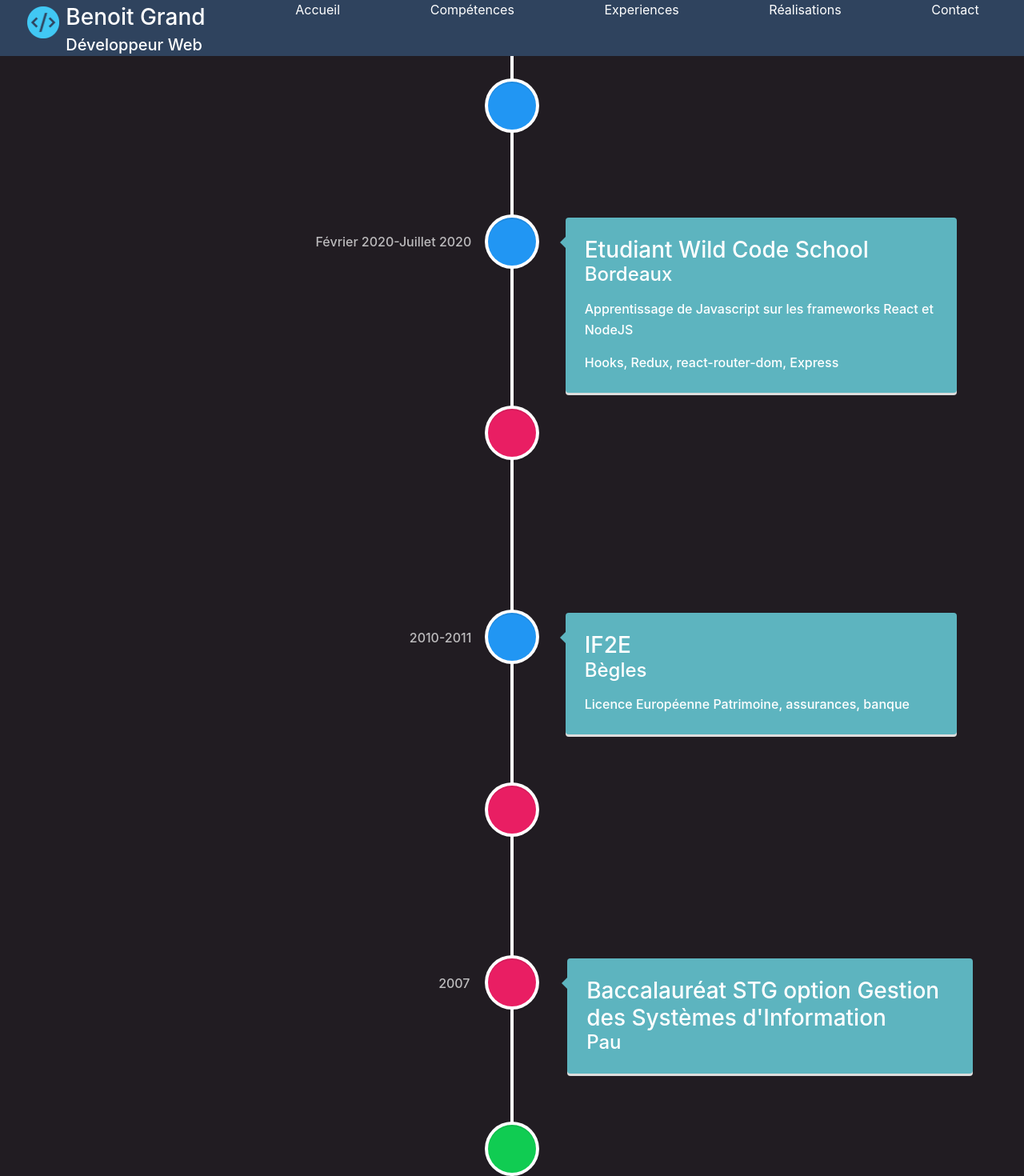
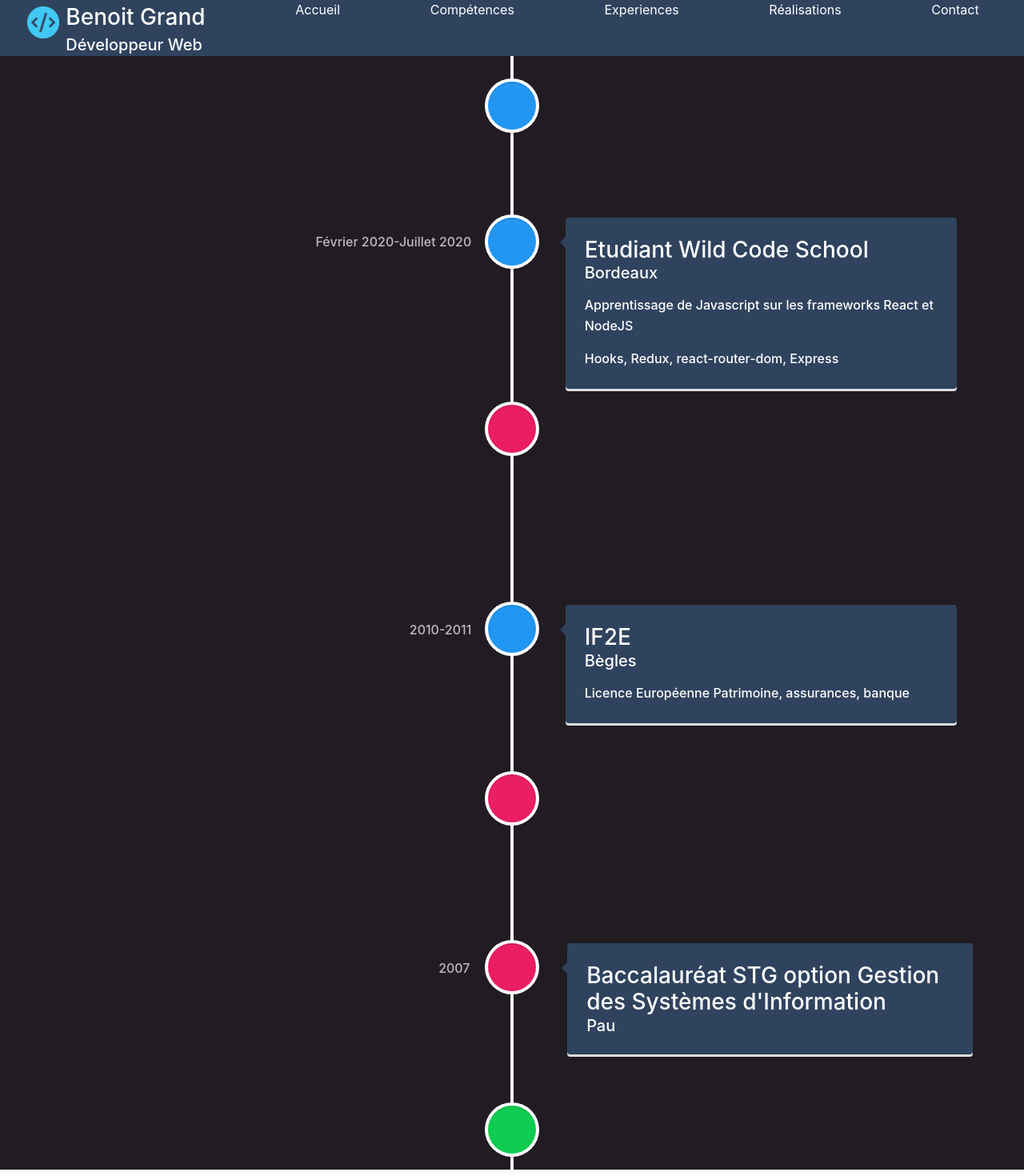
Before and after one commit to bengrand-developer/portefolio, a React (Create React App) app in the folder portefolio/: page /experiences in a window 1280 px wide. Shown: the top 1470 px of the page at 80% size. Built offline with nearby package versions, Linux system fonts and the light colour scheme.

Commit message:
add style again

```diff
--- a/portefolio/src/App.js
+++ b/portefolio/src/App.js
@@ -6,6 +6,8 @@ import Home from "./components/Home/Home";
 import Competences from "./components/Competences/Competences";
 import Realisations from "./components/Realisations/Realisations";
 import Contact from "./components/Contact/Contact";
+import Slider from "./components/Slider/Slider";
+import CenterMode from "./components/Slider/Slider";
 
 function App() {
   return (
@@ -16,6 +18,7 @@ function App() {
         <Route path="/experiences" component={Experiences} />
         <Route path="/competences" component={Competences} />
         <Route path="/realisations" component={Realisations} />
+
         <Route path="/contact" component={Contact} />
       </Switch>
     </div>
--- a/portefolio/src/components/Competences/Competences.css
+++ b/portefolio/src/components/Competences/Competences.css
@@ -25,13 +25,15 @@
   width: 75%;
   height: 100px;
   padding-top: 15px;
+  margin-bottom: 20px;
 }
 
 .logo {
   object-fit: contain;
-  width: 60px;
-  height: 60px;
+  width: 80px;
+  height: 80px;
   padding: 15px;
+  margin: 10px;
 }
 
 .text-competences-container {
@@ -40,4 +42,5 @@
   text-align: center;
   background-color: #2f435e;
   color: white;
+  margin-top: 15px;
 }
--- a/portefolio/src/components/Experiences/Experiences.css
+++ b/portefolio/src/components/Experiences/Experiences.css
@@ -18,3 +18,7 @@
   height: 300px;
   object-fit: contain;
 }
+
+.vertical-timeline-element-content h2 {
+  color: white;
+}
--- a/portefolio/src/components/Experiences/Experiences.jsx
+++ b/portefolio/src/components/Experiences/Experiences.jsx
@@ -13,12 +13,12 @@ const Experiences = () => {
         <VerticalTimelineElement
           className="vertical-timeline-element--work"
           contentStyle={{
-            background: "#5db4bf",
+            background: "#2F435E",
             color: "#fff",
             widht: "200px",
             height: "150px",
           }}
-          contentArrowStyle={{ borderRight: "7px solid  #5db4bf" }}
+          contentArrowStyle={{ borderRight: "7px solid  #2F435E" }}
           date="Aout 2020 - present"
           iconStyle={{
             background: "rgb(33, 150, 243)",
@@ -29,13 +29,13 @@ const Experiences = () => {
           <h3 className="vertical-timeline-element-title">
             Développeur Web Fullstack
           </h3>
-          <h4 className="vertical-timeline-element-subtitle">Bordeaux</h4>
+          <h2 className="vertical-timeline-element-subtitle">Bordeaux</h2>
           <p>Création d'applications Web avec ReactJs et NodeJs</p>
         </VerticalTimelineElement>
         <VerticalTimelineElement
           className="vertical-timeline-element--work"
-          contentStyle={{ background: "#5db4bf", color: "#fff" }}
-          contentArrowStyle={{ borderRight: "7px solid  #5db4bf" }}
+          contentStyle={{ background: "#2F435E", color: "#fff" }}
+          contentArrowStyle={{ borderRight: "7px solid  #2F435E" }}
           date="Février 2020-Juillet 2020"
           iconStyle={{ background: "rgb(33, 150, 243)", color: "#fff" }}
           // icon={}
@@ -43,14 +43,14 @@ const Experiences = () => {
           <h3 className="vertical-timeline-element-title">
             Etudiant Wild Code School
           </h3>
-          <h4 className="vertical-timeline-element-subtitle">Bordeaux</h4>
+          <h2 className="vertical-timeline-element-subtitle">Bordeaux</h2>
           <p>Apprentissage de Javascript sur les frameworks React et NodeJS</p>
           <p>Hooks, Redux, react-router-dom, Express</p>
         </VerticalTimelineElement>
         <VerticalTimelineElement
           className="vertical-timeline-element--work"
-          contentStyle={{ background: "#5db4bf", color: "#fff" }}
-          contentArrowStyle={{ borderRight: "7px solid  #5db4bf" }}
+          contentStyle={{ background: "#2F435E", color: "#fff" }}
+          contentArrowStyle={{ borderRight: "7px solid  #2F435E" }}
           date="Octobre 2011-Novembre 2019"
           iconStyle={{ background: "rgb(233, 30, 99)", color: "#fff" }}
           // icon={<WorkIcon />}
@@ -58,9 +58,9 @@ const Experiences = () => {
           <h3 className="vertical-timeline-element-title">
             Conseiller commercial
           </h3>
-          <h4 className="vertical-timeline-element-subtitle">
+          <h2 className="vertical-timeline-element-subtitle">
             Crédit Agricole d'Aquitaine
-          </h4>
+          </h2>
           <p>Gestion de portefeuille client</p>
           <p>Montage et réalisation de prêts habitat et consommation</p>
           <p>Accompagnement et formation des nouveaux entrants</p>
@@ -68,39 +68,39 @@ const Experiences = () => {
         <VerticalTimelineElement
           className="vertical-timeline-element--work"
           date="2010-2011"
-          contentStyle={{ background: "#5db4bf", color: "#fff" }}
-          contentArrowStyle={{ borderRight: "7px solid  #5db4bf" }}
+          contentStyle={{ background: "#2F435E", color: "#fff" }}
+          contentArrowStyle={{ borderRight: "7px solid  #2F435E" }}
           iconStyle={{ background: "rgb(33, 150, 243)", color: "#fff" }}
           // icon={<WorkIcon />}
         >
           <h3 className="vertical-timeline-element-title">IF2E</h3>
-          <h4 className="vertical-timeline-element-subtitle">Bègles</h4>
+          <h2 className="vertical-timeline-element-subtitle">Bègles</h2>
           <p>Licence Européenne Patrimoine, assurances, banque</p>
         </VerticalTimelineElement>
         <VerticalTimelineElement
           className="vertical-timeline-element--education"
           date="2009-2010"
-          contentStyle={{ background: "#5db4bf", color: "#fff" }}
-          contentArrowStyle={{ borderRight: "7px solid  #5db4bf" }}
+          contentStyle={{ background: "#2F435E", color: "#fff" }}
+          contentArrowStyle={{ borderRight: "7px solid  #2F435E" }}
           iconStyle={{ background: "rgb(233, 30, 99)", color: "#fff" }}
           // icon={<SchoolIcon />}
         >
           <h3 className="vertical-timeline-element-title">ESARC Evolution</h3>
-          <h4 className="vertical-timeline-element-subtitle">Mérignac</h4>
+          <h2 className="vertical-timeline-element-subtitle">Mérignac</h2>
           <p>BTS Banque option marché des particuliers</p>
         </VerticalTimelineElement>
         <VerticalTimelineElement
           className="vertical-timeline-element--education"
           date="2007"
           iconStyle={{ background: "rgb(233, 30, 99)", color: "#fff" }}
-          contentStyle={{ background: "#5db4bf", color: "#fff" }}
-          contentArrowStyle={{ borderRight: "7px solid  #5db4bf" }}
+          contentStyle={{ background: "#2F435E", color: "#fff" }}
+          contentArrowStyle={{ borderRight: "7px solid  #2F435E" }}
           // icon={<SchoolIcon />}
         >
           <h3 className="vertical-timeline-element-title">
             Baccalauréat STG option Gestion des Systèmes d'Information
           </h3>
-          <h4 className="vertical-timeline-element-subtitle">Pau</h4>
+          <h2 className="vertical-timeline-element-subtitle">Pau</h2>
         </VerticalTimelineElement>
 
         <VerticalTimelineElement
--- a/portefolio/src/components/Home/Home.css
+++ b/portefolio/src/components/Home/Home.css
@@ -23,17 +23,20 @@
   object-fit: cover;
   border-radius: 50%;
   margin: 30px;
+  display: none;
 }
 .name {
   color: white;
   margin: 5px;
-  font-size: 50px;
+  font-size: 80px;
+  margin-bottom: 15px;
 }
 
 .description {
-  color: #5db4bf;
+  color: #3ec1ec;
   margin: 5px;
-  font-size: 30px;
+  font-size: 50px;
+  margin-bottom: 15px;
 }
 .modal-content {
   background-color: #45566c !important;
@@ -47,6 +50,9 @@
   text-decoration: none;
   border-radius: 10px;
   outline: none;
+  border: none;
+  margin-top: 15px;
+  font-size: 30px;
 }
 .home-button:hover {
   border: solid 2px white;
--- a/portefolio/src/components/Home/Home.jsx
+++ b/portefolio/src/components/Home/Home.jsx
@@ -31,10 +31,13 @@ const Home = () => {
         <Modal
           show={show}
           onHide={handleClose}
-          aria-labelledby="example-modal-sizes-title-sm"
+          dialogClassName="modal-90w"
+          aria-labelledby="example-custom-modal-styling-title"
         >
           <Modal.Header closeButton>
-            <Modal.Title>Hello, World!</Modal.Title>
+            <Modal.Title id="example-custom-modal-styling-title">
+              Hello, World!
+            </Modal.Title>
           </Modal.Header>
           <Modal.Body>
             <p>
--- a/portefolio/src/components/Realisations/Realisations.css
+++ b/portefolio/src/components/Realisations/Realisations.css
@@ -101,3 +101,24 @@
   background-color: white;
   color: #45566c;
 }
+
+.logo-start {
+  color: #538abc;
+  font-family: "aqua";
+  display: inline;
+  font-size: 27px;
+  margin-left: -17px;
+}
+.logo-end {
+  color: #e9e98a;
+  font-family: "aqua";
+  display: inline;
+  font-size: 27px;
+}
+
+.nrgybox-logo {
+  display: flex;
+  flex-direction: row;
+  align-items: center;
+  text-align: center;
+}
--- a/portefolio/src/components/Realisations/Realisations.jsx
+++ b/portefolio/src/components/Realisations/Realisations.jsx
@@ -8,8 +8,61 @@ import "./Realisations.css";
 const Realisations = () => {
   return (
     <div className="carousel-container">
+      {/* <Carousel className="carousel-container">
+        <Carousel.Item>
+          <div className="right-image-container">
+            <img
+              src={WildalorianLogo}
+              alt="wildalorian-logo"
+              className="realisation-picture"
+            />
+            <div className="explication-container"></div>
+          </div>
+          <Carousel.Caption>
+            <h4 className="realisation-title">The Wildalorian</h4>
+
+            <p className="realisation-text">
+              Lorem ipsum dolor sit amet consectetur adipisicing elit. Dicta
+              natus deserunt nostrum iure. Natus aperiam itaque earum, molestiae
+              totam nam optio explicabo enim iusto vero quia ipsam quibusdam ab?
+              Temporibus?
+            </p>
+            <a
+              href="https://relaxed-archimedes-67f0e9.netlify.app/"
+              target="_blank"
+            >
+              Visitez le vaisseau du Wildalorian
+            </a>
+          </Carousel.Caption>
+        </Carousel.Item>
+        <Carousel.Item>
+          <img className="d-block w-100" src={doctoDino} alt="Third slide" />
+
+          <Carousel.Caption>
+            <h3>Second slide label</h3>
+            <p>Lorem ipsum dolor sit amet, consectetur adipiscing elit.</p>
+          </Carousel.Caption>
+        </Carousel.Item>
+        <Carousel.Item>
+          <img
+            className="d-block w-100"
+            src="holder.js/800x400?text=Third slide&bg=20232a"
+            alt="Third slide"
+          />
+
+          <Carousel.Caption>
+            <h3>Third slide label</h3>
+            <p>
+              Praesent commodo cursus magna, vel scelerisque nisl consectetur.
+            </p>
+          </Carousel.Caption>
+        </Carousel.Item>
+      </Carousel> */}
       <div className="left-image-container">
-        <img src="" alt="nrgyBox" className="realisation-picture" />
+        <h1 className="nrgybox-logo">
+          <p className="logo-start">NRGY</p>
+          <p className="logo-end">Box</p>
+        </h1>
         <div className="explication-container">
           <h4 className="realisation-title">NRGYBOX</h4>
           <p className="realisation-text">
```
Also changed, not shown: portefolio/src/components/Slider/Slider.jsx (added).
